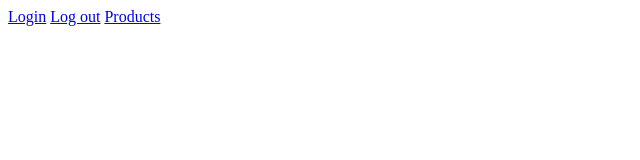
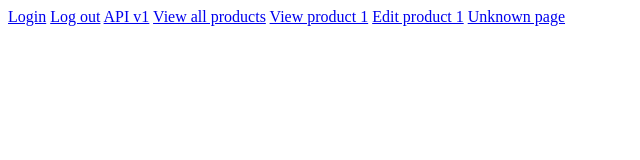
Before and after one commit to VivianeQDiverta/auth0-integration-client, a plain HTML site: page index.html in a window 1280 px wide. Shown: the whole page, without its empty margins (0-640 px from the left). Drawn offline with Linux system fonts and the light colour scheme.

Commit message:
add links to test permissions

```diff
--- a/index.html
+++ b/index.html
@@ -9,6 +9,10 @@
   <body>
     <a href="/auth/login">Login</a>
     <a href="/auth/logout">Log out</a>
-    <a href="/api/v1/products">Products</a>
+    <a href="/api/v1/">API v1</a>
+    <a href="/products">View all products</a>
+    <a href="/products/1">View product 1</a>
+    <a href="/products/1/edit">Edit product 1</a>
+    <a href="/unknown">Unknown page</a>
   </body>
 </html>
```
